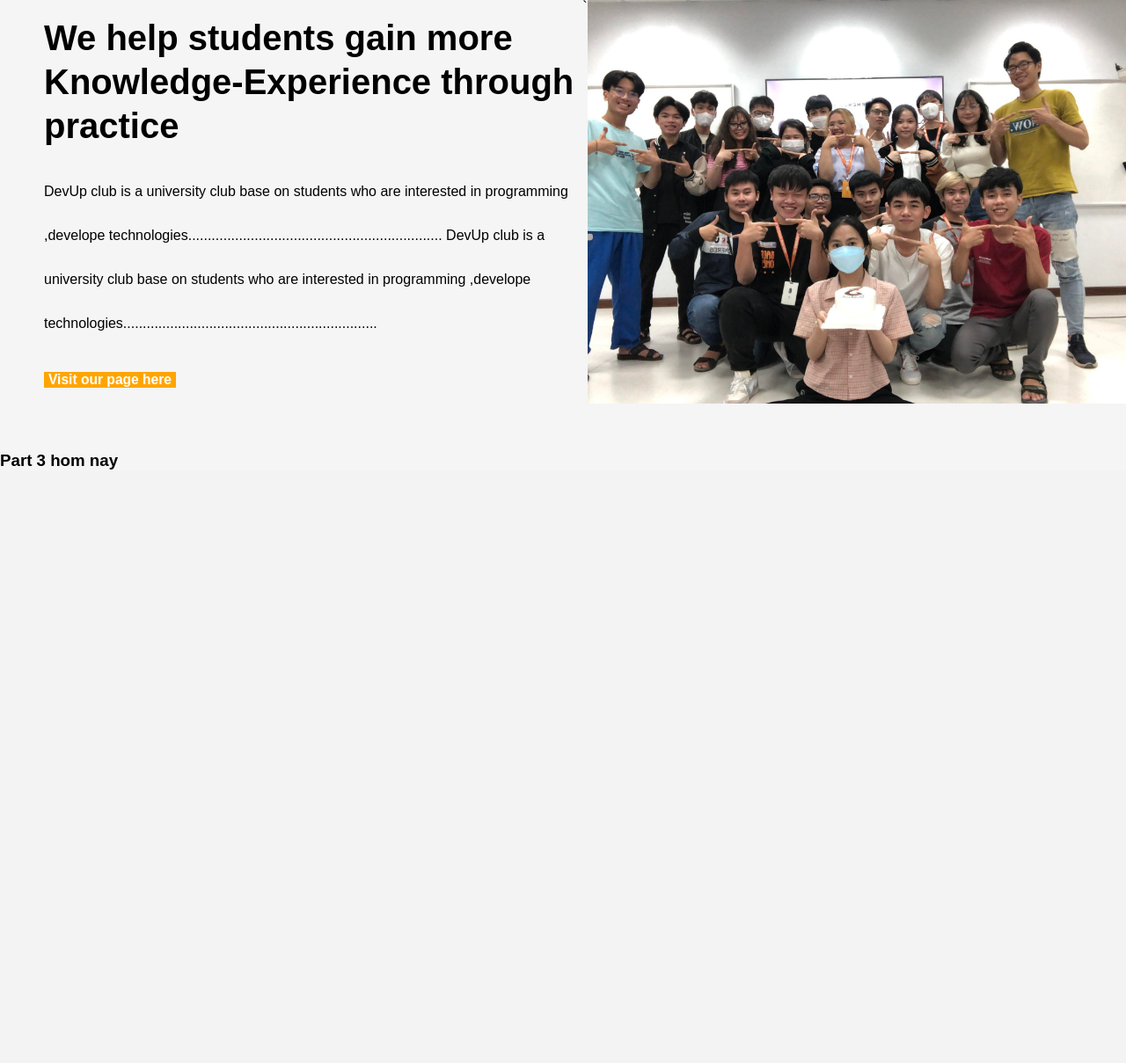
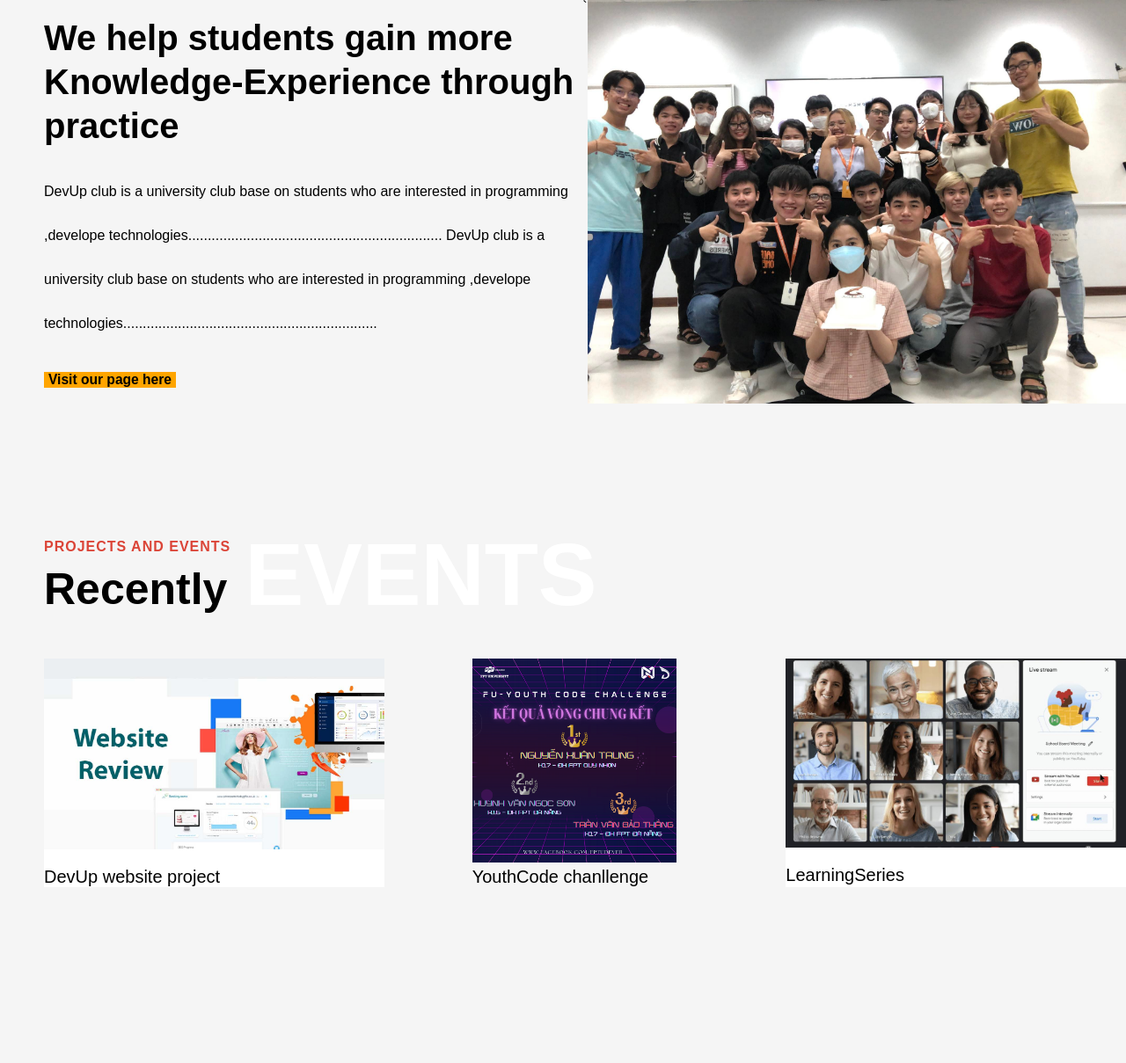
Before and after one commit to devupclub123/DevupWebsite, a PHP site: page / in a window 1280 px wide. Shown: the part 695-1904 px from the top of the page at 88% size. Before the commit the page ends 1229 px from the top, so only its background shows below. Run offline with PHP 8.4, Linux system fonts and the light colour scheme.

Commit message:
update part 3 21/12/2022

```diff
--- a/index.html
+++ b/index.html
@@ -51,6 +51,7 @@
                 </div>
             </div>
         </div>
+<!-------------------------------------------------------------------------------------->
             <br><br><br>
             <div class="content-para-1">
             <div class="para-1-left">
@@ -69,9 +70,30 @@
                 <img src="./Picture/background.jpg" alt="" width="100%">
             </div>
             </div>
+<!-- ------------------------------------------------------------------------------------>
+         <div id="Event">
 
-         <div>
-           <h3>Part 3 hom nay</h3>
+           <div class="Event-content">
+            <h2 class="Event-title">projects and events</h2>
+            <h2 class="Event-Recently">Recently
+                <span class="Event-Recently-Event"> Events</span>
+            </h2>
+           </div>
+
+           <div id="Event-list">
+                <div class="Event-website">
+                 <img src="./Picture/Event_website.jpg" alt="" width="100%">
+                 <p class="Event-website-title"> <a href=""> DevUp website project</a></p>
+                </div>
+                <div class="Event-YouthCode">
+                 <img src="./Picture/Event_Youthcode.png" alt="" width="60%">
+                 <p> <a href=""> YouthCode chanllenge</a></p>
+                </div>
+                <div class="Event-LearningSeries">
+                <img src="./Picture/Event_learning.jpg" alt="" width="100%">
+                <p class="Event-LearningSeries-title"><a href="">LearningSeries </a> </p>
+                </div>
+           </div>
          </div>
 
     </body>
--- a/style.css
+++ b/style.css
@@ -6,7 +6,7 @@
 }
 a{
     text-decoration: none;
-    color: white;
+    color: black;
 }
 #header a{
     color: white;
@@ -137,7 +137,7 @@ html {
 .content-para-1{
     margin-top: 50px;
     display: flex;
-    margin-bottom: 50px;
+    margin-bottom: 150px;
 }
 .para-1-left{
     width: 50%;
@@ -174,3 +174,57 @@ html {
 
 }
 /*============================================================*/
+
+/* Event    */
+#Event{
+    margin-top: 100px;
+    margin-left: 50px;
+    margin-bottom: 200px;
+}
+#Event .Event-title{
+    color: #db4437;
+    letter-spacing: 1px;
+    font-size: 16px;
+    text-transform: uppercase;
+    display: block;
+    margin-bottom: 10px;
+}
+#Event .Event-Recently{
+    margin-bottom: 30px;
+    font-size: 50px;
+}
+#Event .Event-Recently-Event{
+    position: absolute;
+    text-transform: uppercase ;
+    color: white;
+    font-size: 100px;
+    margin-left: 20px;
+    margin-top: -45px;
+}
+#Event-list{
+    display: flex;
+    margin-top: 50px;
+    font-size: 20px;
+}
+#Event .Event-website{
+    background-color: white;
+   width: 33%;
+}
+#Event .Event-website-title{
+    margin-top: 15px;
+}
+#Event .Event-YouthCode{
+    width: 33%;
+    margin-left: 100px;
+ }
+#Event .Event-LearningSeries{
+    background-size: cover;
+    background-color: white;
+    width: 33%;
+    margin-left: -30px;
+    background-size: cover;
+ }
+ #Event .Event-LearningSeries-title{
+    margin-top: 15px;
+ }
+/*============================================================*/
```
Also changed, not shown: Picture/Event_Youthcode.png (added), Picture/Event_learning.jpg (added), Picture/Event_website.jpg (added).
